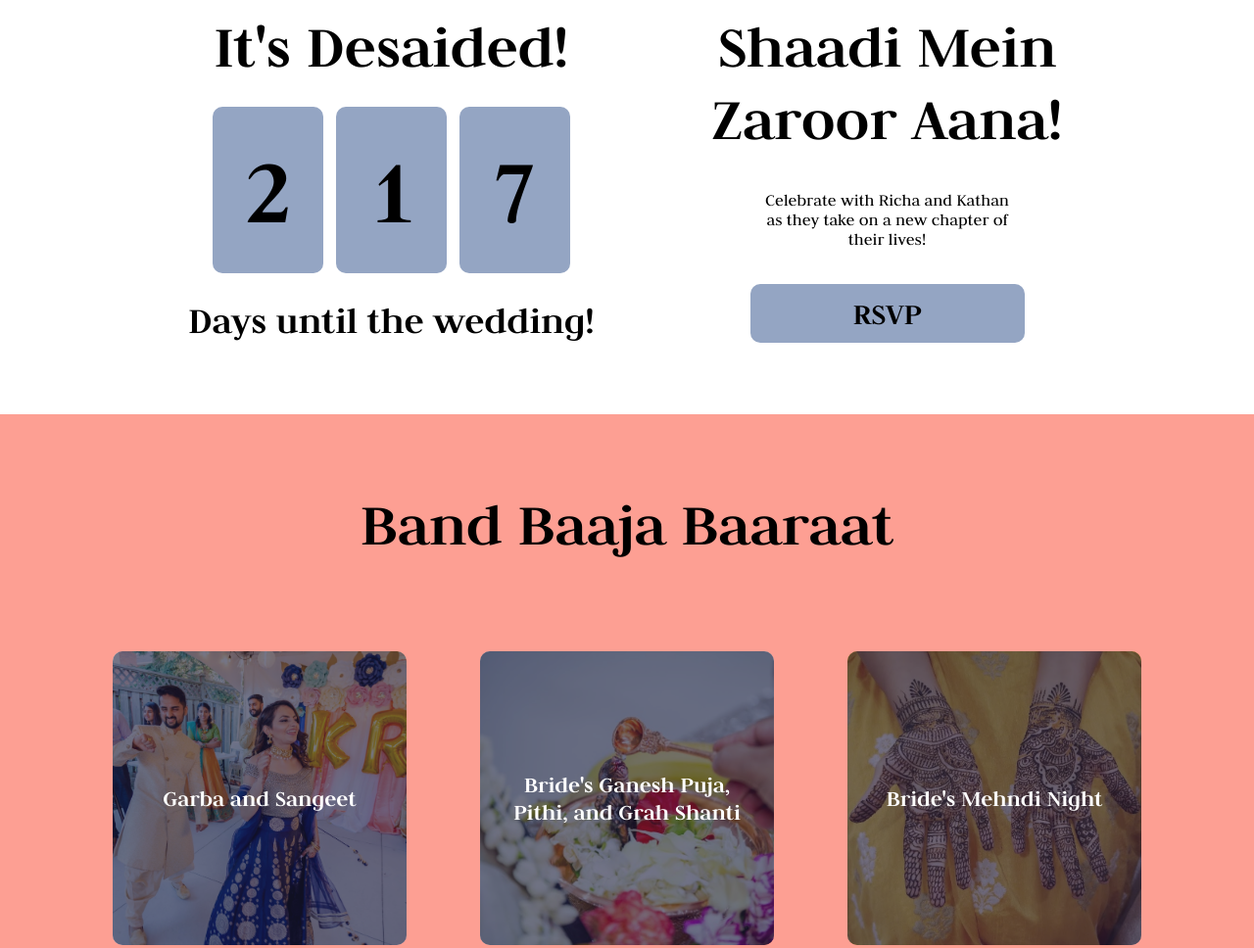
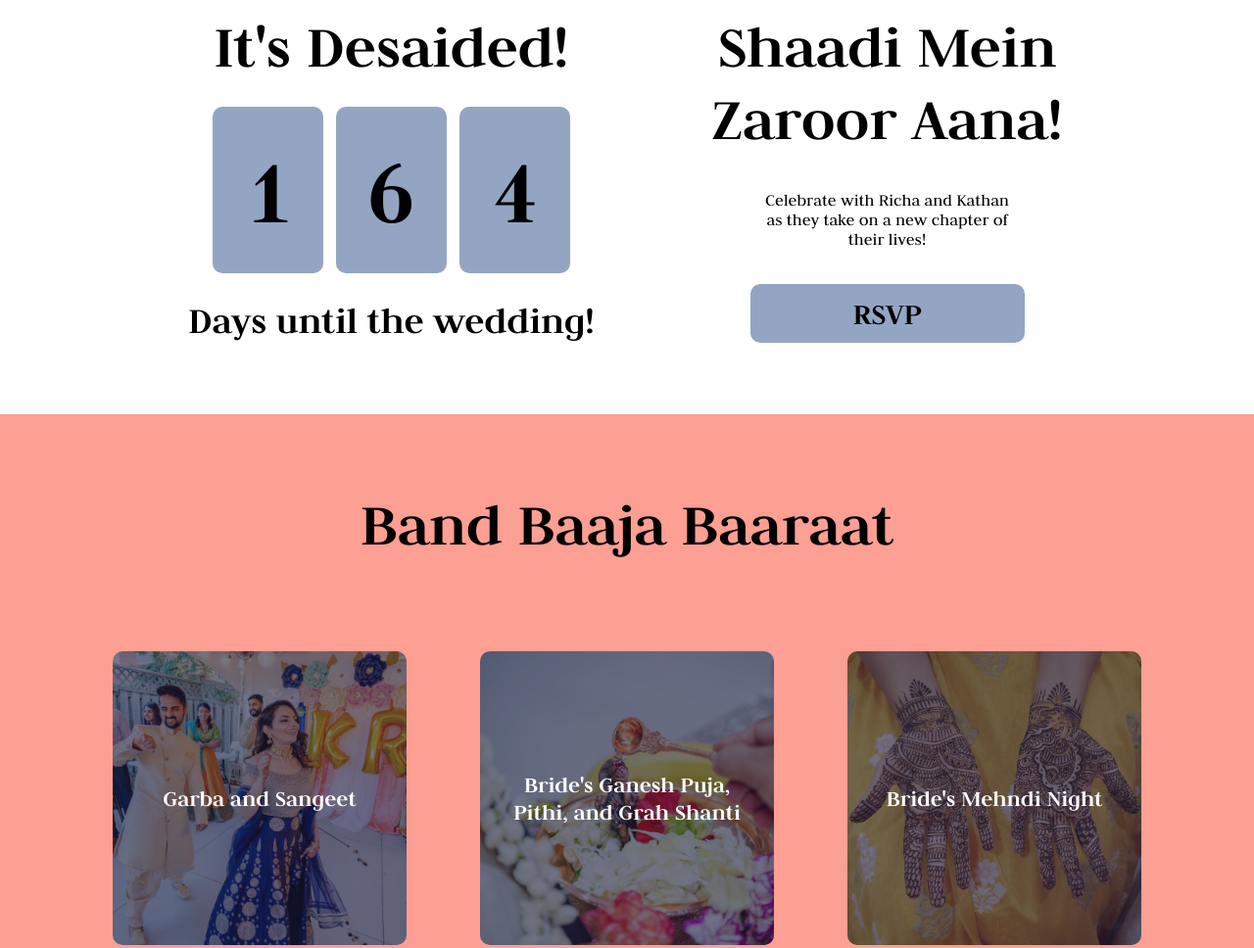
Before and after one commit to uditdesai/wedding, a Gatsby site: page / in a window 1280 px wide. Shown: the part 860-1828 px from the top of the page at 98% size. Built offline with nearby package versions, Linux system fonts and the light colour scheme; Gatsby itself is replaced by a stand-in of ours.

Commit message:
Add timer

```diff
--- a/src/pages/index.js
+++ b/src/pages/index.js
@@ -396,9 +396,9 @@ const EventSquareStartTitle = styled.h4`
 `
 
 const EventSquareTitle = styled.h4`
-  width: 80%;
+  width: 85%;
   font-family: "Judson-Bold";
-  font-size: 20px;
+  font-size: 22px;
   color: white;
   text-align: center;
   margin: 0 0 15px 0;
@@ -410,9 +410,9 @@ const EventSquareTitle = styled.h4`
 `
 
 const EventSquareSubtitle = styled.p`
-  width: 80%;
+  width: 85%;
   font-family: "Judson-Regular";
-  font-size: 14px;
+  font-size: 16px;
   color: white;
   text-align: center;
   margin: 0 0 5px 0;
@@ -424,12 +424,26 @@ const EventSquareSubtitle = styled.p`
 `
 
 const EventSquareDesc = styled.p`
-  width: 80%;
-  font-family: "Judson-Regular";
-  font-size: 12px;
+  width: 85%;
+  font-family: "Judson-Italic";
+  font-size: 14px;
   color: white;
   text-align: center;
   margin: 5px 0 0 0;
+  opacity: 0;
+
+  @media (max-width: 800px) {
+    opacity: 1;
+  }
+`
+
+const EventSquarePrompt = styled.p`
+  width: 85%;
+  font-family: "Judson-Regular";
+  font-size: 16px;
+  color: white;
+  text-align: center;
+  margin: 20px 0 0 0;
   opacity: 0;
 
   @media (max-width: 800px) {
@@ -643,7 +657,7 @@ const FooterWrapper = styled.div`
   display: flex;
   align-items: center;
   justify-content: space-between;
-  width: 400px;
+  width: 650px;
 
   @media (max-width: 800px) {
     width: 90%;
@@ -651,8 +665,8 @@ const FooterWrapper = styled.div`
 `
 
 const FooterButton = styled.button`
-  width: 120px;
-  height: 45px;
+  width: 200px;
+  height: 60px;
   border-radius: 5px;
   background: #91677d;
   color: white;
@@ -661,7 +675,7 @@ const FooterButton = styled.button`
   justify-content: center;
   align-items: center;
   font-family: "Judson-Bold";
-  font-size: 18px;
+  font-size: 22px;
   color: white;
   cursor: pointer;
   transition: box-shadow 0.5s ease;
@@ -672,8 +686,9 @@ const FooterButton = styled.button`
   }
 
   @media (max-width: 800px) {
-    font-size: 14px;
+    font-size: 16px;
     width: 100px;
+    height: 40px;
   }
 `
 
@@ -683,15 +698,38 @@ const FooterTitle = styled.h1`
   color: white;
   padding: 50px 0 50px 0;
   margin: 0;
+  width: 60%;
 
   @media (max-width: 800px) {
-    font-size: 18px;
+    font-size: 16px;
   }
 `
 
 const IndexPage = () => {
   // width and height of screen
   const { width } = useWindowSize()
+  const [firstDigit, setFirstDigit] = useState(0)
+  const [secondDigit, setSecondDigit] = useState(0)
+  const [thirdDigit, setThirdDigit] = useState(0)
+
+  useEffect(() => {
+    let one_day = 1000 * 60 * 60 * 24
+    let pres_day = new Date()
+    let wedding_day = new Date(pres_day.getFullYear(), 5, 25)
+    let result =
+      Math.round(wedding_day.getTime() - pres_day.getTime()) / one_day
+    var final_result = result.toFixed(0)
+
+    if (final_result >= 100) {
+      setFirstDigit(final_result.toString()[0])
+      setSecondDigit(final_result.toString()[1])
+      setThirdDigit(final_result.toString()[2])
+    } else {
+      setFirstDigit(0)
+      setSecondDigit(final_result.toString()[0])
+      setThirdDigit(final_result.toString()[1])
+    }
+  }, [])
 
   const scrollDown = () => {
     let elmt = document.getElementById("rsvpContainer")
@@ -733,13 +771,13 @@ const IndexPage = () => {
             <RSVPTitle>It's Desaided!</RSVPTitle>
             <RSVPDateContainer>
               <DateCard>
-                <RSVPDate>2</RSVPDate>
+                <RSVPDate>{firstDigit}</RSVPDate>
               </DateCard>
               <DateCard>
-                <RSVPDate>1</RSVPDate>
+                <RSVPDate>{secondDigit}</RSVPDate>
               </DateCard>
               <DateCard>
-                <RSVPDate>7</RSVPDate>
+                <RSVPDate>{thirdDigit}</RSVPDate>
               </DateCard>
             </RSVPDateContainer>
             <RSVPDateSubText>Days until the wedding!</RSVPDateSubText>
@@ -790,6 +828,9 @@ const IndexPage = () => {
                   Ae halo! It’s an evening of hatke dance performances, tasty
                   street food and classic garba! Bhai Bhai!
                 </EventSquareDesc>
+                <EventSquarePrompt className="eventText1">
+                  Click for more information!
+                </EventSquarePrompt>
               </EventOverlay>
             </EventSquare>
           </StyledLink>
@@ -825,6 +866,9 @@ const IndexPage = () => {
                   soon-to-be-married couple. During the pithi, the bride will be
                   covered in haldi to make the skin glow for the big day!
                 </EventSquareDesc>
+                <EventSquarePrompt className="eventText2">
+                  Click for more information!
+                </EventSquarePrompt>
               </EventOverlay>
             </EventSquare>
           </StyledLink>
@@ -859,6 +903,9 @@ const IndexPage = () => {
                   Mehndi laga ke rakhna! A musical night of singing wedding
                   songs and getting your henna on!
                 </EventSquareDesc>
+                <EventSquarePrompt className="eventText3">
+                  Click for more information!
+                </EventSquarePrompt>
               </EventOverlay>
             </EventSquare>
           </StyledLink>
@@ -893,6 +940,9 @@ const IndexPage = () => {
                   A day of pre-wedding functions to bring good luck to the
                   couple and get the groom ready for the big day.
                 </EventSquareDesc>
+                <EventSquarePrompt className="eventText4">
+                  Click for more information!
+                </EventSquarePrompt>
               </EventOverlay>
             </EventSquare>
           </StyledLink>
@@ -928,6 +978,9 @@ const IndexPage = () => {
                   entrance. Hindu wedding ceremony of hasta melap, mangal phera
                   and sapta padi to tie the knot. Followed by the bride's vidai.
                 </EventSquareDesc>
+                <EventSquarePrompt className="eventText5">
+                  Click for more information!
+                </EventSquarePrompt>
               </EventOverlay>
             </EventSquare>
           </StyledLink>
@@ -962,6 +1015,9 @@ const IndexPage = () => {
                   Let’s nacho! Abhi toh party shuru hui haii! Auntyji auntyji,
                   get up and dance! Say Shava Shava! It's the time to disco!
                 </EventSquareDesc>
+                <EventSquarePrompt className="eventText6">
+                  Click for more information!
+                </EventSquarePrompt>
               </EventOverlay>
             </EventSquare>
           </StyledLink>
@@ -1004,7 +1060,10 @@ const IndexPage = () => {
       </StoryContainer>
       <Footer>
         <FooterWrapper>
-          <FooterTitle>#KathanGetsRich</FooterTitle>
+          <FooterTitle>
+            Use #KathanGetsRich and tag us @richagram and @hashtagkathan when
+            sharing your memories!
+          </FooterTitle>
           <StyledLink to="/rsvp">
             <FooterButton>RSVP</FooterButton>
           </StyledLink>
```
